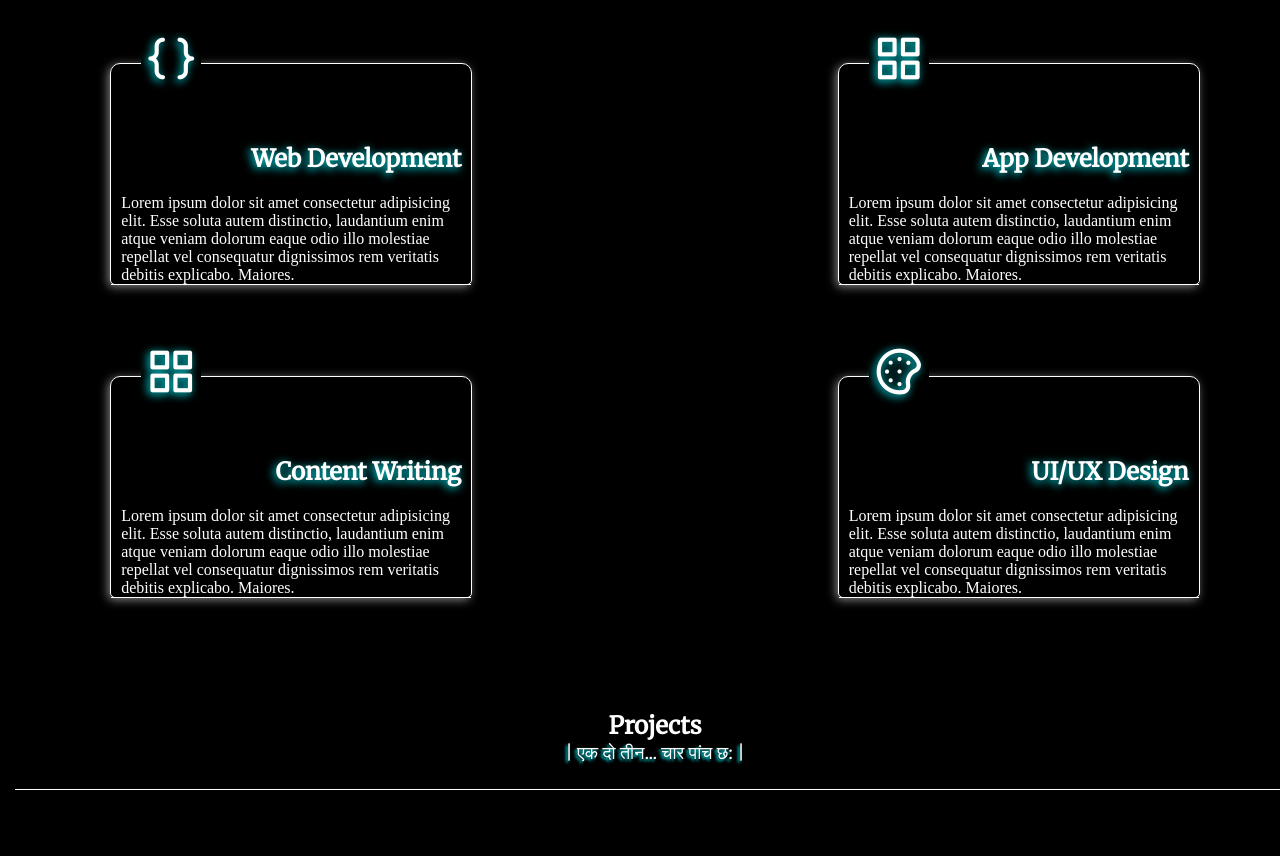
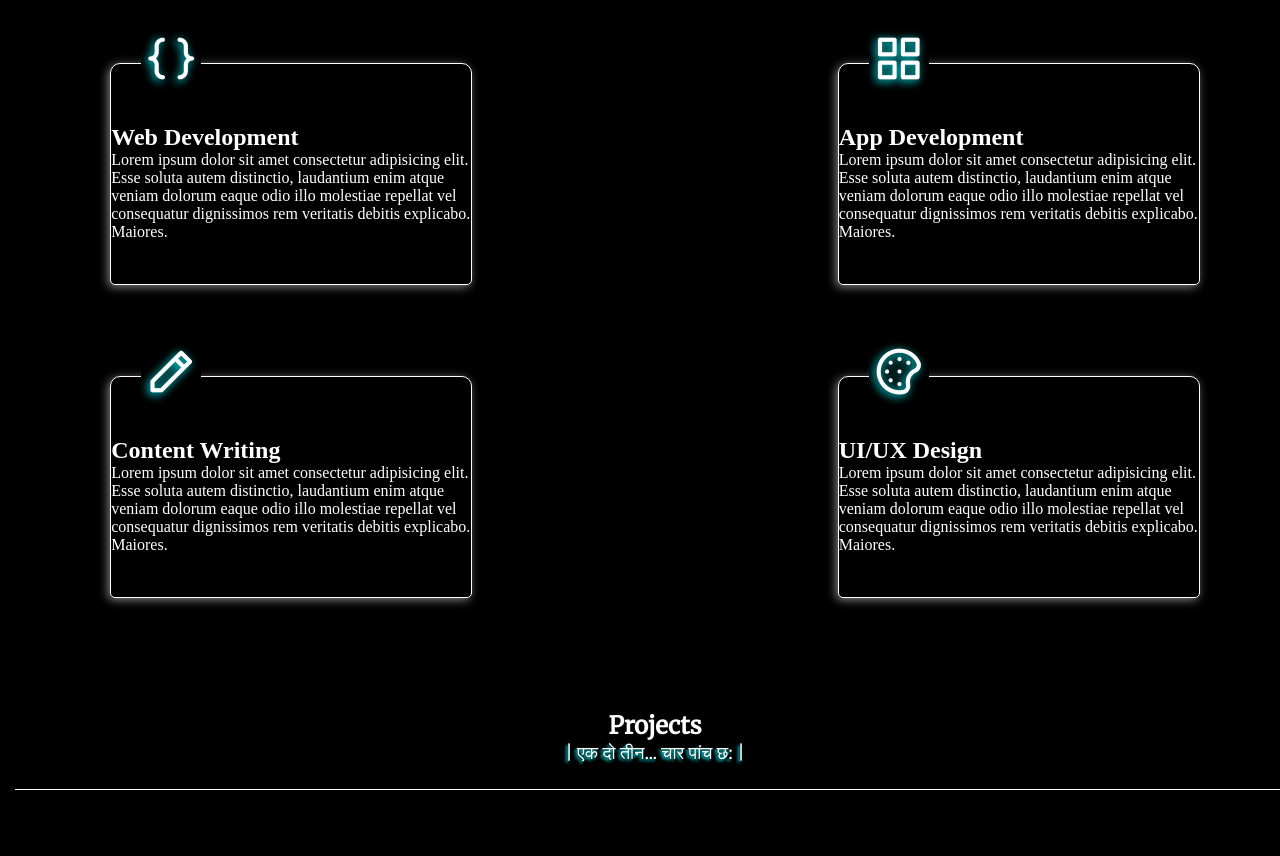
Before and after one commit to rjangid9080/Portfolio, a plain HTML site: page index.html in a window 1280 px wide. Shown: the part 1820-2676 px from the top of the page. Drawn offline with nearby package versions, Linux system fonts and the light colour scheme.

Commit message:
initial commit

```diff
--- a/index.html
+++ b/index.html
@@ -94,7 +94,7 @@
                     <div class="icon">
                         <i class="uil uil-brackets-curly"></i>
                     </div>
-                    <div class="h">
+                    <div class="H">
                         <h1>Web Development</h1>
                         <p>Lorem ipsum dolor sit amet consectetur adipisicing elit. Esse soluta autem distinctio, laudantium
                             enim atque veniam dolorum eaque odio illo molestiae repellat vel consequatur dignissimos rem
@@ -103,9 +103,9 @@
                 </div>
                 <div class="sv">
                     <div class="icon">
-                        <i class="uil uil-apps"></i></i>
+                        <i class="uil uil-apps"></i>
                     </div>
-                    <div class="h">
+                    <div class="H">
                         <h1>App Development</h1>
                         <p>Lorem ipsum dolor sit amet consectetur adipisicing elit. Esse soluta autem distinctio, laudantium
                             enim atque veniam dolorum eaque odio illo molestiae repellat vel consequatur dignissimos rem
@@ -114,9 +114,9 @@
                 </div>
                 <div class="sv">
                     <div class="icon">
-                        <i class="uil uil-apps"></i></i>
+                        <i class="uil uil-pen"></i>
                     </div>
-                    <div class="h">
+                    <div class="H">
                         <h1>Content Writing</h1>
                         <p>Lorem ipsum dolor sit amet consectetur adipisicing elit. Esse soluta autem distinctio, laudantium
                             enim atque veniam dolorum eaque odio illo molestiae repellat vel consequatur dignissimos rem
@@ -125,9 +125,9 @@
                 </div>
                 <div class="sv">
                     <div class="icon">
-                        <i class="uil uil-palette"></i></i></i>
+                        <i class="uil uil-palette"></i>
                     </div>
-                    <div class="h">
+                    <div class="H">
                         <h1>UI/UX Design</h1>
                         <p>Lorem ipsum dolor sit amet consectetur adipisicing elit. Esse soluta autem distinctio, laudantium
                             enim atque veniam dolorum eaque odio illo molestiae repellat vel consequatur dignissimos rem
```
